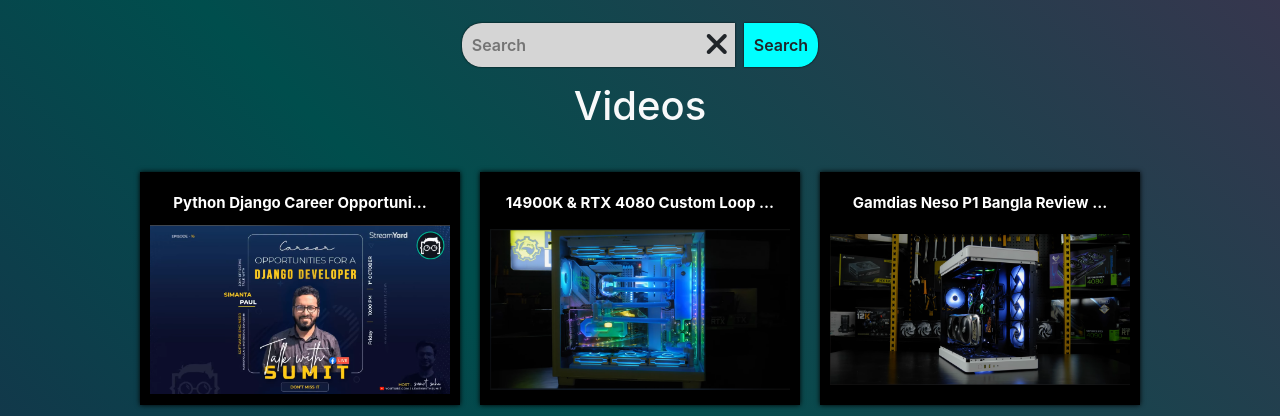
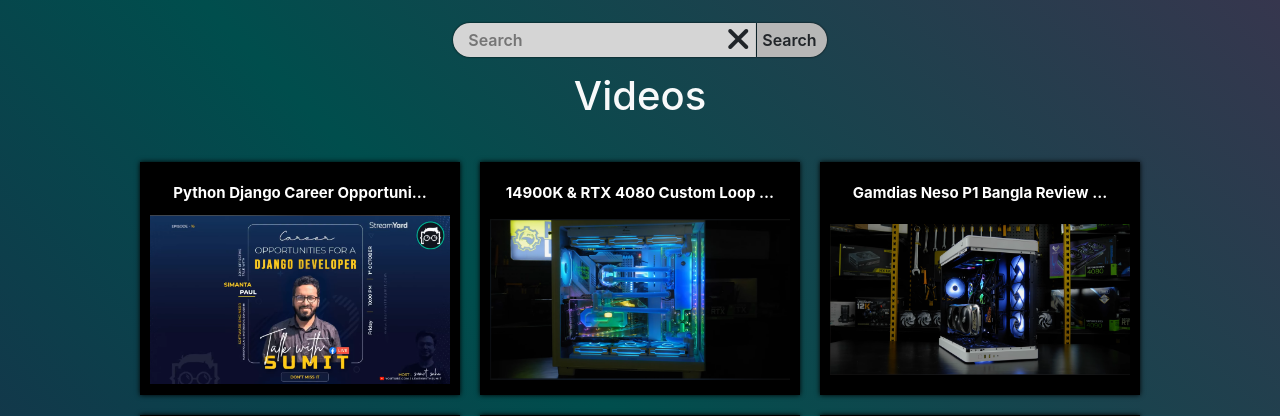
Before and after one commit to absabur/streaming-app, a Django app: page /videos/ in a window 1280 px wide. Shown: the part 56-472 px from the top of the page. Run offline with Django 5.2, Linux system fonts and the light colour scheme; data comes from the database, SQL or seed files in the repository; some libraries are stand-ins or nearby versions.

Commit message:
search bar thin

```diff
--- a/static/css/main.css
+++ b/static/css/main.css
@@ -24,7 +24,6 @@ label {
 
 .search input,
 .search-btn {
-  padding: 10px;
   border: none;
   outline: none;
   margin: 5px;
@@ -35,16 +34,21 @@ label {
 
 .search input {
   border-radius: 20px 0 0 20px;
+  padding: 5px 35px 5px 15px;
 }
 .search-btn {
   border-radius: 0 20px 20px 0;
+  background-color: #b7b7b7;
+  padding: 5px 10px 5px 5px;
+}
+.search-btn:hover{
   background-color: aqua;
 }
 
 .cross {
   background-color: transparent !important;
   margin-left: -35px;
-  margin-right: 10px;
+  margin-right: 2px;
   padding: 0;
   cursor: pointer;
   border: none;
```
